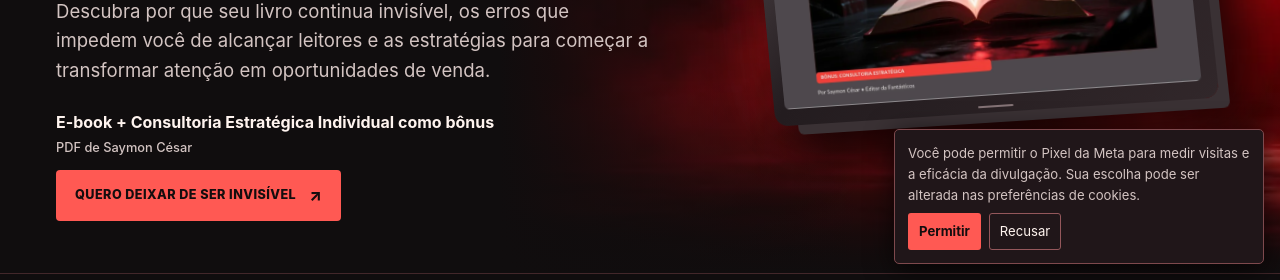
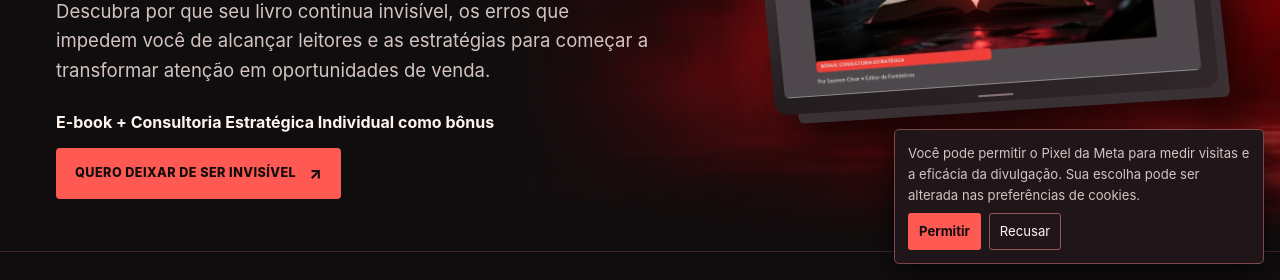
Before and after one commit to fantasticoseditora/o-fim-do-autor-invisivel, a plain HTML site: page index.html in a window 1280 px wide. Shown: the part 520-800 px from the top of the page. Drawn offline with Linux system fonts and the light colour scheme.

Commit message:
Remover indicação de PDF da apresentação do e-book

```diff
--- a/index.html
+++ b/index.html
@@ -94,7 +94,7 @@ footer{border-top:1px solid var(--rule)}
 <p class="label">O Fim do Autor Invisível</p>
 <h1 id="headline">Seu livro não vende? O problema não é a história. <em>É que ninguém sabe que ela existe</em></h1>
 <p class="lead">Descubra por que seu livro continua invisível, os erros que impedem você de alcançar leitores e as estratégias para começar a transformar atenção em oportunidades de venda.</p>
-<p class="product">E-book + Consultoria Estratégica Individual como bônus <small>PDF de Saymon César</small></p>
+<p class="product">E-book + Consultoria Estratégica Individual como bônus</p>
 <a class="cta" data-checkout href="https://pay.cakto.com.br/3bryxzk_1329279">QUERO DEIXAR DE SER INVISÍVEL <span aria-hidden="true">↗</span></a>
 </div>
 <figure class="book">
```
